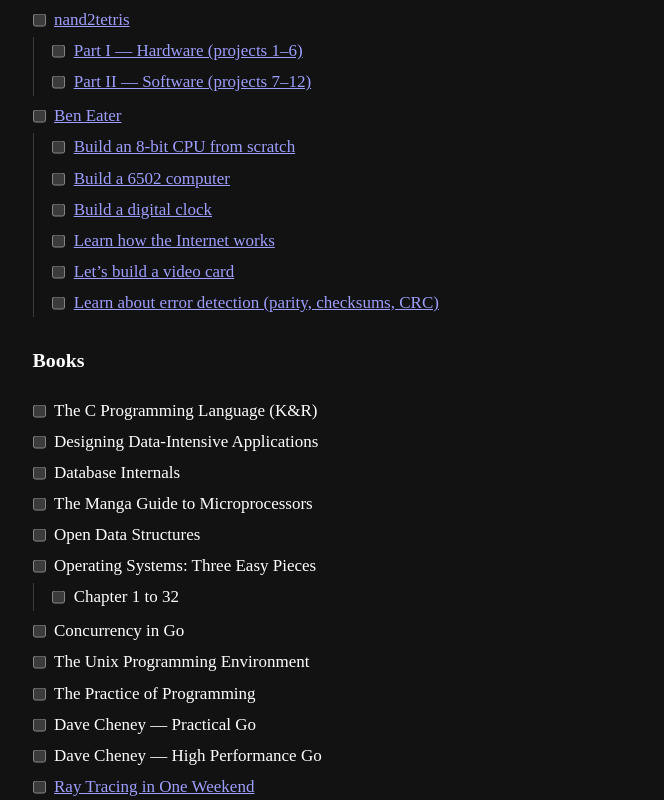
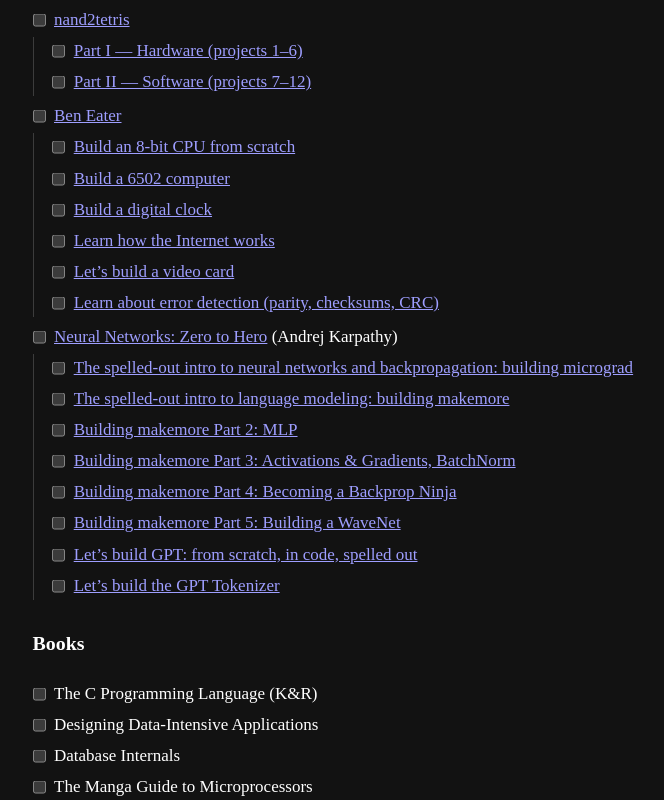
Before and after one commit to IlyaasK/ilyaask.github.io, a website: page learn/index.html in a window 1280 px wide. Shown: the part 889-1689 px from the top of the page, without its empty margins (275-939 px from the left). Drawn offline with Linux system fonts and the light colour scheme; files that its build step writes are made by us from their sources; no server answers.

Commit message:
learn: add Andrej Karpathy's Neural Networks: Zero to Hero to courses

```diff
--- a/learn/index.html
+++ b/learn/index.html
@@ -79,6 +79,18 @@
 <li><label><input type="checkbox" data-k="course:ben-eater:learn-how-the-internet-works"><span><a href="https://eater.net/inet" target="_blank" rel="noopener">Learn how the Internet works</a></span></label></li>
 <li><label><input type="checkbox" data-k="course:ben-eater:lets-build-a-video-card"><span><a href="https://eater.net/vga" target="_blank" rel="noopener">Let&rsquo;s build a video card</a></span></label></li>
 <li><label><input type="checkbox" data-k="course:ben-eater:learn-about-error-detection"><span><a href="https://eater.net/crc" target="_blank" rel="noopener">Learn about error detection (parity, checksums, CRC)</a></span></label></li>
+</ul>
+</li>
+<li><label><input type="checkbox" data-k="course:neural-networks-zero-to-hero"><span><a href="https://karpathy.ai/zero-to-hero.html" target="_blank" rel="noopener">Neural Networks: Zero to Hero</a> (Andrej Karpathy)</span></label>
+<ul>
+<li><label><input type="checkbox" data-k="course:neural-networks-zero-to-hero:spelled-out-intro-to-neural-networks-and-backprop-building-micrograd"><span><a href="https://youtu.be/VMj-3S1tku0" target="_blank" rel="noopener">The spelled-out intro to neural networks and backpropagation: building micrograd</a></span></label></li>
+<li><label><input type="checkbox" data-k="course:neural-networks-zero-to-hero:spelled-out-intro-to-language-modeling-building-makemore"><span><a href="https://youtu.be/PaCmpygFfXo" target="_blank" rel="noopener">The spelled-out intro to language modeling: building makemore</a></span></label></li>
+<li><label><input type="checkbox" data-k="course:neural-networks-zero-to-hero:building-makemore-part-2-mlp"><span><a href="https://youtu.be/TCH_1BHY58I" target="_blank" rel="noopener">Building makemore Part 2: MLP</a></span></label></li>
+<li><label><input type="checkbox" data-k="course:neural-networks-zero-to-hero:building-makemore-part-3-activations-gradients-batchnorm"><span><a href="https://youtu.be/P6sfmUTpUmc" target="_blank" rel="noopener">Building makemore Part 3: Activations &amp; Gradients, BatchNorm</a></span></label></li>
+<li><label><input type="checkbox" data-k="course:neural-networks-zero-to-hero:building-makemore-part-4-becoming-a-backprop-ninja"><span><a href="https://youtu.be/q8SA3rM6ckI" target="_blank" rel="noopener">Building makemore Part 4: Becoming a Backprop Ninja</a></span></label></li>
+<li><label><input type="checkbox" data-k="course:neural-networks-zero-to-hero:building-makemore-part-5-building-a-wavenet"><span><a href="https://youtu.be/t3YJ5hKiMQ0" target="_blank" rel="noopener">Building makemore Part 5: Building a WaveNet</a></span></label></li>
+<li><label><input type="checkbox" data-k="course:neural-networks-zero-to-hero:lets-build-gpt-from-scratch-in-code-spelled-out"><span><a href="https://www.youtube.com/watch?v=kCc8FmEb1nY" target="_blank" rel="noopener">Let&rsquo;s build GPT: from scratch, in code, spelled out</a></span></label></li>
+<li><label><input type="checkbox" data-k="course:neural-networks-zero-to-hero:lets-build-the-gpt-tokenizer"><span><a href="https://youtu.be/zduSFxRajkE" target="_blank" rel="noopener">Let&rsquo;s build the GPT Tokenizer</a></span></label></li>
 </ul>
 </li>
 </ul>
```
